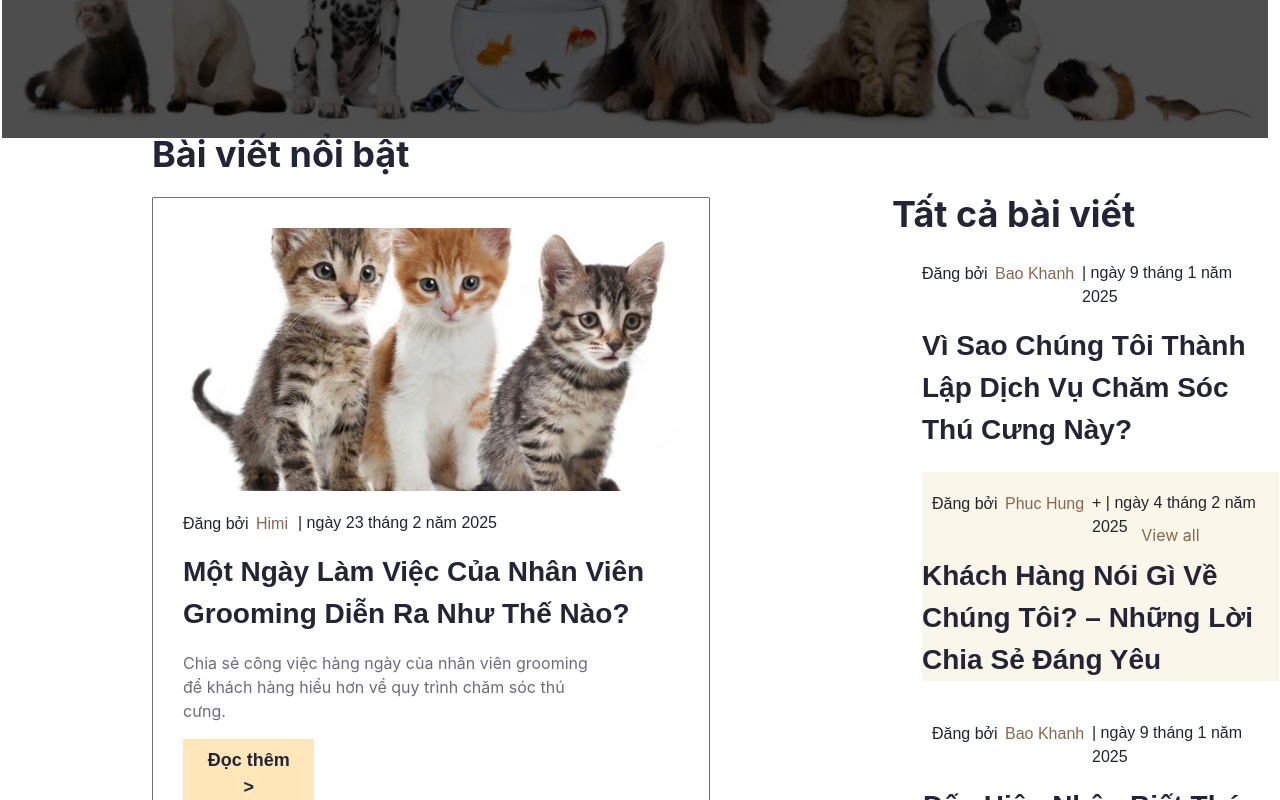
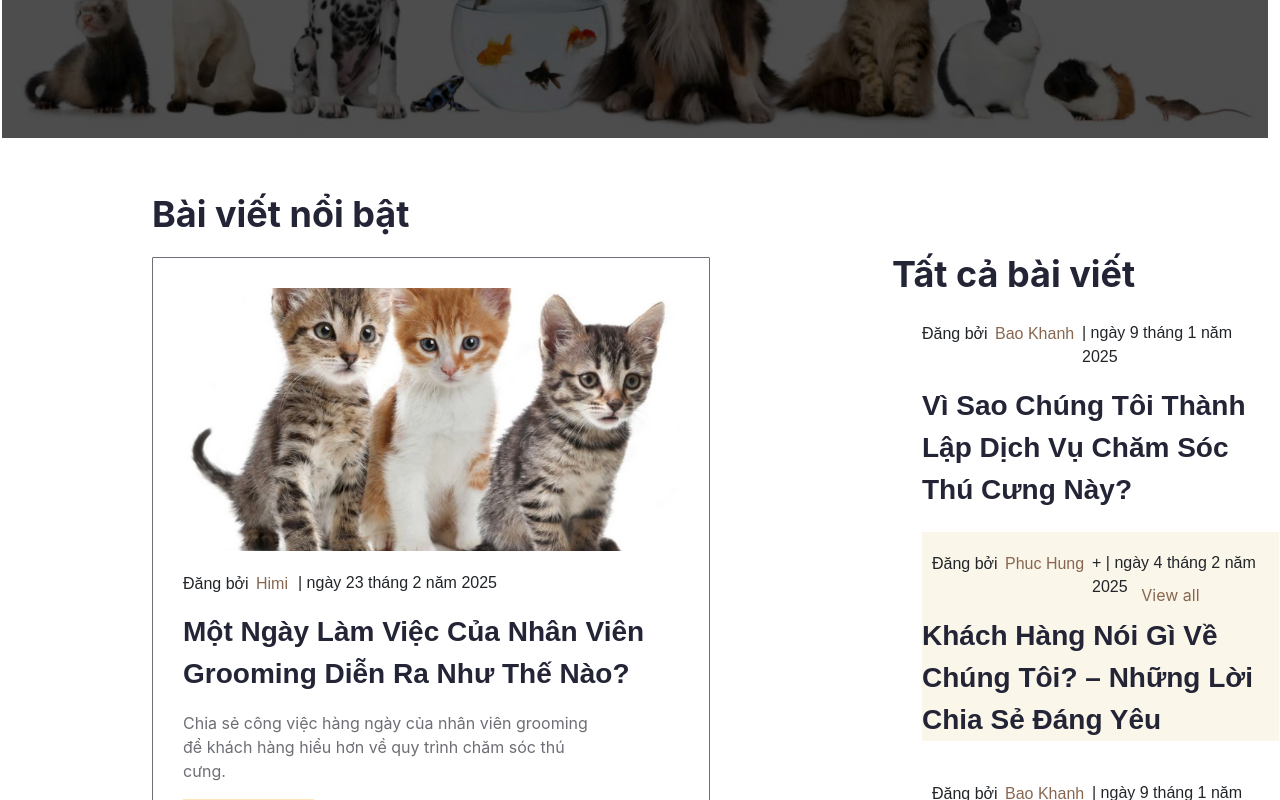
Before and after one commit to ledangkhanhhydeptrai/EXE201-Web, a React (Vite) app: page /blog in a window 1280 px wide. Shown: the part 380-1180 px from the top of the page. Built offline with nearby package versions, Linux system fonts and the light colour scheme.

Commit message:
update scss blog

```diff
--- a/src/Components/Blog/Blog.module.scss
+++ b/src/Components/Blog/Blog.module.scss
@@ -67,7 +67,7 @@
   }
 
   .mainTitle {
-    margin-top: 140px;
+    margin-top: 200px;
     margin-left: 150px;
 
     .postman {
```
